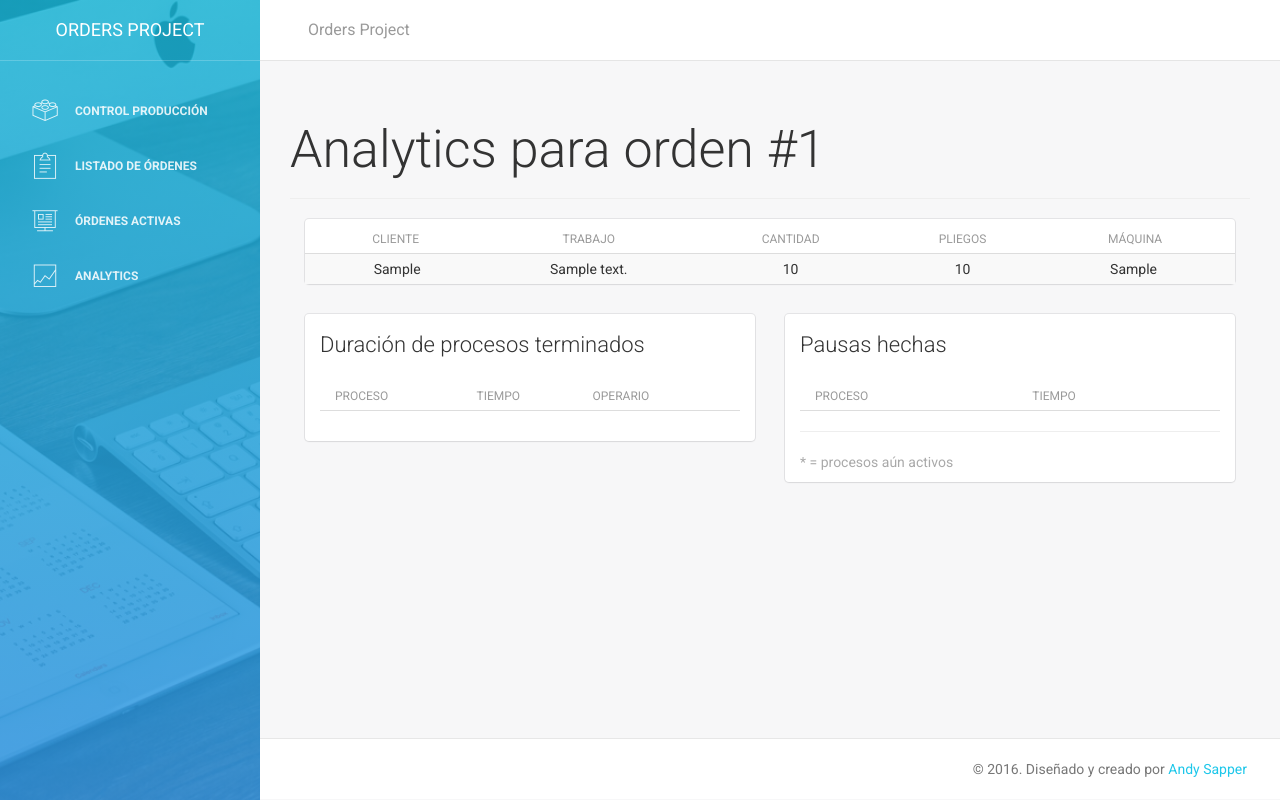
After one commit to asapper/therev, a Django app: template control_produccion/templates/control_produccion/order_analytics.html in a window 1280 px wide. The commit adds this page. Run offline with Django 3.2, Linux system fonts and the light colour scheme; the template is opened without the code that fills it: most values are stand-ins (such as "Sample title", 1, 10 or a date in 2020); lists and menus that the app fills with data are empty; parts of the project's set-up code (start-up, migrations or seed data) failed here and were passed over; some libraries are stand-ins or nearby versions.

Commit message:
add analytics for specific order

```diff
--- a/control_produccion/templates/control_produccion/analytics.html
+++ b/control_produccion/templates/control_produccion/analytics.html
@@ -18,6 +18,7 @@
                             <tr>
                                 <th>Proceso</th>
                                 <th>Minutos por Unidad</th>
+                            </tr>
                         </thead>
                         <tbody>
                             {% for process_time in view.get_process_times %}
@@ -187,11 +188,12 @@
             </div>
             <div class="content">
                 <div class="table-responsive">
-                    <table id="avgProcessTimes" class="table">
+                    <table class="table">
                         <thead>
                             <tr>
                                 <th>Proceso</th>
                                 <th>Minutos en pausa</th>
+                            </tr>
                         </thead>
                         <tbody>
                             {% for process_pause_time in view.get_process_pause_times %}
--- /dev/null
+++ b/control_produccion/templates/control_produccion/order_analytics.html
@@ -0,0 +1,103 @@
+{% extends 'base_site.html' %}
+{% load humanize_extras %}
+
+{% block header %}
+<h1>Analytics para orden #{{ order.order_op_number }}</h1>
+{% endblock %}
+
+{% block content %}
+<!-- Order details -->
+<div class="row">
+    <div class="col-md-12">
+        <div class="card">
+            <table class="table table-striped">
+                <thead>
+                    <tr>
+                        <th class="text-center">Cliente</th>
+                        <th class="text-center">Trabajo</th>
+                        <th class="text-center">Cantidad</th>
+                        <th class="text-center">Pliegos</th>
+                        <th class="text-center">Máquina</th>
+                    </tr>
+                </thead>
+                <tbody>
+                    <tr>
+                        <td class="text-center">{{ order.order_client }}</td>
+                        <td class="text-center">{{ order.order_description }}</td>
+                        <td class="text-center">{{ order.order_quantity }}</td>
+                        <td class="text-center">{{ order.order_total_sheets }}</td>
+                        <td class="text-center">{{ order.order_machine }}</td>
+                    </tr>
+                </tbody>
+            </table>
+        </div>
+    </div>
+</div>
+<!-- Tables for analytics display -->
+<div class="row">
+    <div class="col-md-6">
+        <div class="card">
+            <div class="header">
+                Duración de procesos terminados
+            </div>
+            <div class="content">
+                <div class="table-responsive">
+                    <table class="table">
+                        <thead>
+                            <tr>
+                                <th>Proceso</th>
+                                <th>Tiempo</th>
+                                <th>Operario</th>
+                            </tr>
+                        </thead>
+                        <tbody>
+                            {% for order_process in order_process_list %}
+                            {% if order_process.get_is_finished %}
+                            <tr>
+                                <td>{{ order_process.process }}</td>
+                                <td>{{ order_process.get_duration|humanize_seconds }}</td>
+                                <td>{{ order_process.get_user_short_name_who_finished_process }}</td>
+                            </tr>
+                            {% endif %}
+                            {% endfor %}
+                        </tbody>
+                    </table>
+                </div>
+            </div>
+        </div>
+    </div>
+    <div class="col-md-6">
+        <div class="card">
+            <div class="header">
+                Pausas hechas
+            </div>
+            <div class="content">
+                <div class="table-responsive">
+                    <table class="table">
+                        <thead>
+                            <tr>
+                                <th>Proceso</th>
+                                <th>Tiempo</th>
+                            </tr>
+                        </thead>
+                        <tbody>
+                            {% for order_process in order_process_list %}
+                            {% if order_process.order_process_seconds_paused > 0 %}
+                            <tr>
+                                <td>{{ order_process.process }}{% if not order_process.get_is_finished %}*{% endif %}</td>
+                                <td>{{ order_process.order_process_seconds_paused|humanize_seconds }}</td>
+                            </tr>
+                            {% endif %}
+                            {% endfor %}
+                        </tbody>
+                    </table>
+                </div>
+                <hr>
+                <div class="stats">
+                    * = procesos aún activos
+                </div>
+            </div>
+        </div>
+    </div>
+</div>
+{% endblock %}
--- a/control_produccion/templates/control_produccion/order_detail.html
+++ b/control_produccion/templates/control_produccion/order_detail.html
@@ -1,7 +1,8 @@
 {% extends 'base_site.html' %}
+{% load humanize %}
+{% load humanize_extras %}
 
 {% block header %}
-    {% load humanize %}
     {% if messages %}
         {% for message in messages %}
         <div{% if message.tags %} class="alert alert-{{ message.tags }}"{% else %} class="alert alter-info"{% endif %} role="alert">{{ message }}</div>
@@ -113,7 +114,7 @@
                         </form>
                     </div>
                     {% else %}
-                    Proceso terminado en {{ order_process.get_duration_humanized }} por {{ order_process.get_user_short_name_who_finished_process }}
+                    Proceso terminado en {{ order_process.get_duration|humanize_seconds }} por {{ order_process.get_user_short_name_who_finished_process }}
                     <hr>
                     <button class="btn btn-default disabled">Proceso terminado</button>
                     {% endif %}
--- a/control_produccion/templates/control_produccion/orders.html
+++ b/control_produccion/templates/control_produccion/orders.html
@@ -41,6 +41,7 @@
                 <th>Fecha de Entrega</th>
                 <th>Máquina</th>
                 <th>Pliegos</th>
+                <th>Analytics</th>
             </tr>
         </thead>
         <tbody>
@@ -53,6 +54,7 @@
                 <td>{{ order.order_due_date|date }}</td>
                 <td>{{ order.order_machine }}</td>
                 <td>{{ order.order_total_sheets|intcomma }}</td>
+                <td><a href="{% url 'control_produccion:order_analytics' order.id %}">Ver</a></td>
             </tr>
             {% endfor %}
         <tbody>
--- a/control_produccion/urls.py
+++ b/control_produccion/urls.py
@@ -22,6 +22,9 @@ urlpatterns = [
     # ex: /control_produccion/orders/5/
     url(r'^orders/(?P<pk>[0-9]+)/$', views.OrderDetailView.as_view(),
         name='order_detail'),
+    # ex: /control_produccion/orders/5/analytics
+    url(r'^orders/(?P<pk>[0-9]+)/analytics/$', views.OrderAnalyticsView.as_view(),
+        name='order_analytics'),
     # ex: /control_produccion/orders/5/start_process/1/
     url(r'^orders/(?P<pk>[0-9]+)/start_process/(?P<process_id>[0-9]+)/$',
         views.OrderDetailView.start_process, name='order_start_process'),
--- a/control_produccion/utility.py
+++ b/control_produccion/utility.py
@@ -167,7 +167,7 @@ class OrderController():
                     # get quantity
                     quantity = o_proc.get_order_quantity()
                     # store time/unit
-                    time_per_unit = o_proc.get_duration() / quantity
+                    time_per_unit = (o_proc.get_duration() / 60) / quantity
                     # store duration
                     total_duration_per_unit += time_per_unit
                     count_finished_processes += 1
--- a/templates/base_site.html
+++ b/templates/base_site.html
@@ -51,20 +51,10 @@
                             </a>
                         </li>
                         <li>
-                            <a data-toggle="collapse" href="#analyticsOptions" class="collapsed" aria-expanded="false">
+                            <a href="{% url 'control_produccion:analytics' %}" class="simple-text">
                                 <i class="pe-7s-graph2"></i>
-                                <p>Analytics<b class="caret"></b></p>
+                                <p>Analytics</p>
                             </a>
-                            <div class="collapse" id="analyticsOptions" aria-expanded="false" style="height: 0px;">
-                                <ul class="nav">
-                                    <li>
-                                        <a href="{% url 'control_produccion:analytics' %}">General</a>
-                                    </li>
-                                    <li>
-                                        <a href="{% url 'control_produccion:analytics' %}">Por orden</a>
-                                    </li>
-                                </ul>
-                            </div>
                         </li>
                     </ul>
                 </div>
```
Also changed, not shown: control_produccion/models.py (+3 -27 lines), control_produccion/templatetags/humanize_extras.py (added, +33 -0 lines), control_produccion/views.py (+14 -0 lines).
